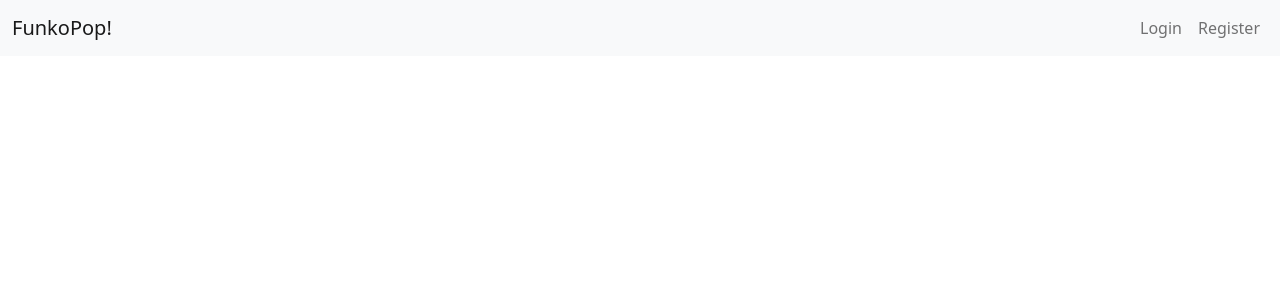
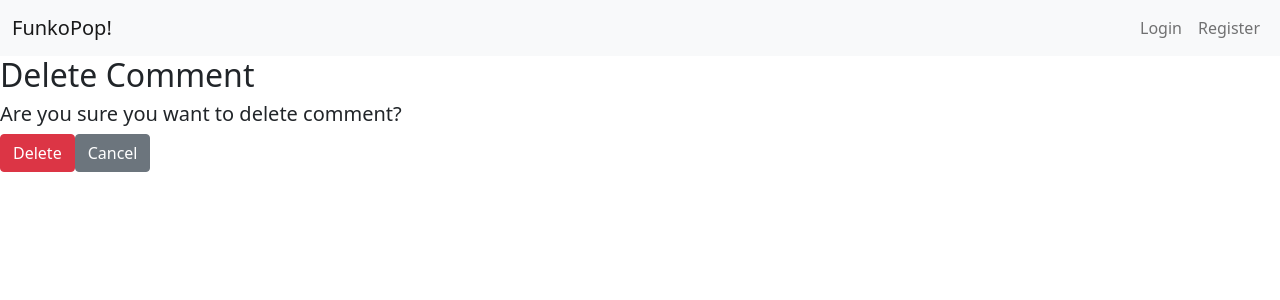
Before and after one commit to cwmurphy99/FunkoPopBlog, a React (Create React App) app in the folder FunkoPopBlog/client/: page /deleteComment/1 in a window 1280 px wide. Shown: the top 300 px of the page. Built offline with nearby package versions, Linux system fonts and the light colour scheme; no server answers.

Commit message:
user is able to delete a comment

```diff
--- a/FunkoPopBlog/client/src/components/ApplicationViews.js
+++ b/FunkoPopBlog/client/src/components/ApplicationViews.js
@@ -14,6 +14,7 @@ import DeleteBlogPostForm from "./BlogPosts/DeleteBlogPost";
 import AddComment from "./Comments/AddComment";
 import { CommentsList } from "./Comments/CommentsList";
 import EditComment from "./Comments/EditComment";
+import DeleteComment from "./Comments/DeleteComment";
 
 
 export default function ApplicationViews({ isLoggedIn }) {
@@ -56,9 +57,9 @@ export default function ApplicationViews({ isLoggedIn }) {
                 <Route path="/Comments/:id">
                     <CommentsList />
                 </Route>
-                {/* <Route path="/deleteComment/:id">
+                <Route path="/deleteComment/:id">
                     <DeleteComment />
-                </Route> */}
+                </Route>
                 <Route path="/editComment/:id">
                     <EditComment />
                 </Route>
--- a/FunkoPopBlog/client/src/components/Comments/Comment.css
+++ b/FunkoPopBlog/client/src/components/Comments/Comment.css
@@ -17,3 +17,7 @@
 .edit-comment-button{
     margin: 5px;
 }
+
+.delete-comment-button{
+    margin: 5px;
+}
--- a/FunkoPopBlog/client/src/components/Comments/Comment.js
+++ b/FunkoPopBlog/client/src/components/Comments/Comment.js
@@ -18,7 +18,8 @@ export const Comment = ({ comment }) => {
             <p style={{ marginLeft: "10px" }}><strong>Content: </strong>{comment.content}</p>
             <p style={{ marginLeft: "10px" }}><strong>Author: </strong>{comment.userProfile.displayName}</p>
             <p style={{ marginLeft: "10px" }}><strong>Created on: </strong>{comment.createDateTime.split('T')[0]}</p>
-            <button className="edit-comment-button" type="button" onClick={() => history.push(`/editComment/${comment.id}`)}>Edit</button>
+            <button className="edit-comment-button" type="button" onClick={() => history.push(`/editComment/${comment.id}`)}>Edit Comment</button>
+            <button className="delete-comment-button" type="button" onClick={() => history.push(`/deleteComment/${comment.id}`)}>Delete Comment</button>
 
         </section>
     );
--- /dev/null
+++ b/FunkoPopBlog/client/src/components/Comments/DeleteComment.js
@@ -0,0 +1,40 @@
+import React, { useState } from "react";
+import { useHistory } from "react-router";
+import { deleteComment } from "../../modules/commentManager";
+import { useParams } from "react-router-dom";
+import { Button } from "reactstrap";
+
+const DeleteComment = () => {
+    const { id } = useParams();
+
+    const history = useHistory();
+    console.log(id);
+
+    const handleConfirm = (event) => {
+        event.preventDefault();
+        deleteComment(id).then(() => history.goBack())
+    };
+
+    return (
+        <form className="main-content">
+            <h2 className="_title">Delete Comment</h2>
+            <h5>Are you sure you want to delete comment?</h5>
+            <Button
+                className="btn-add-delete"
+                color="danger"
+                onClick={handleConfirm}
+            >
+                Delete
+            </Button>
+            <Button
+                className="btn-add-edit"
+                color="secondary"
+                onClick={() => history.goBack()}
+            >
+                Cancel
+            </Button>
+        </form>
+    );
+};
+
+export default DeleteComment;
--- a/FunkoPopBlog/client/src/modules/commentManager.js
+++ b/FunkoPopBlog/client/src/modules/commentManager.js
@@ -64,3 +64,23 @@ export const updateComment = (comment) => {
         });
     })
 }
+
+export const deleteComment = (id) => {
+    return getToken().then(token => {
+        return fetch(`${apiUrl}/${id}`, {
+            method: "DELETE",
+            headers: {
+                Authorization: `Bearer ${token}`,
+                "Content-Type": "application/json"
+            },
+            body: JSON.stringify(id)
+        }).then((res) => {
+            if (res.ok) {
+                return
+            }
+            else {
+                throw new Error("An unknown error occurred while trying to delete comment");
+            }
+        });
+    });
+};
```
Also changed, not shown: 2 other files (tests, documents, lock files or other folders).
